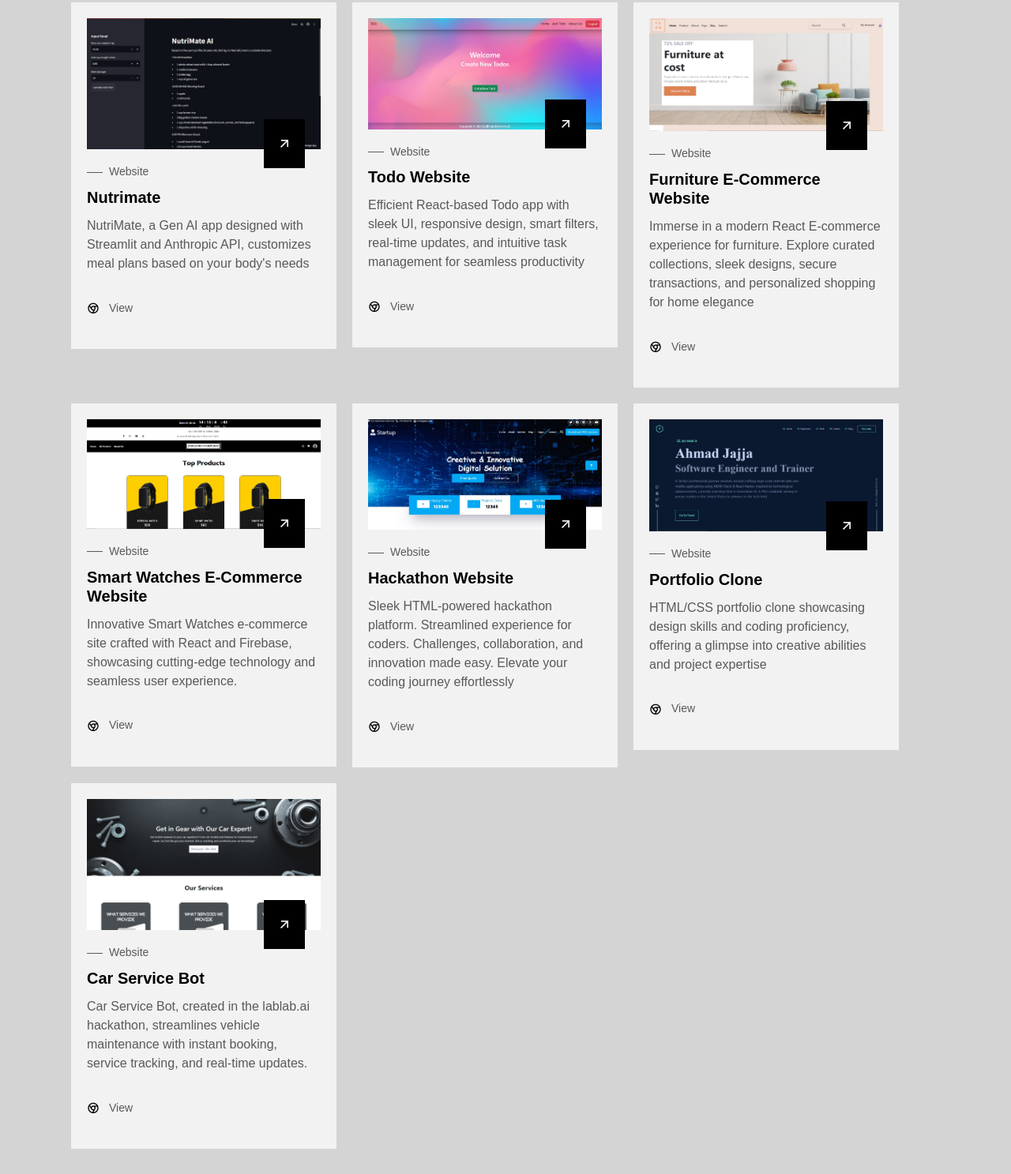
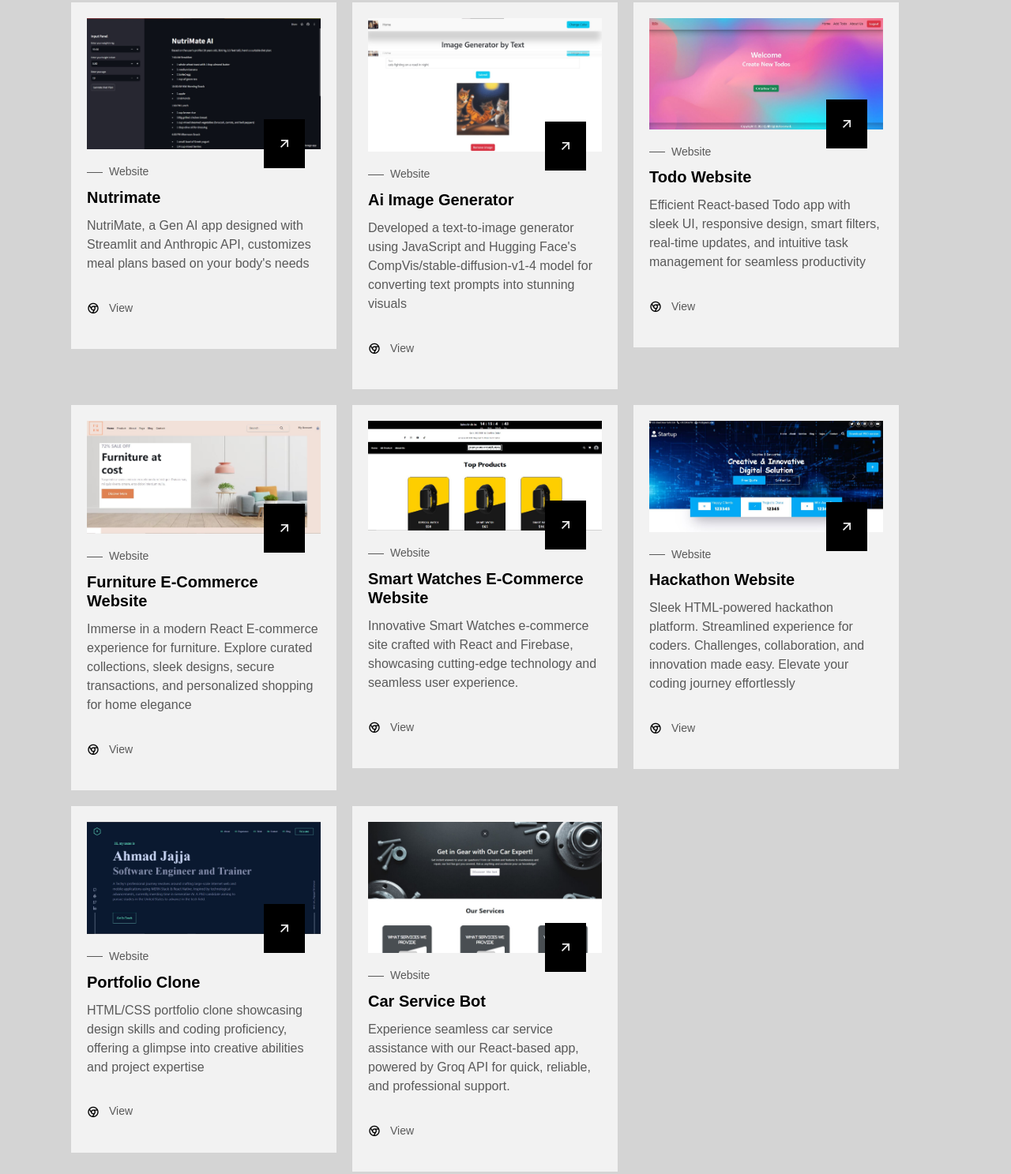
Before and after one commit to iammar99/My_Portfolio, a plain HTML site: page index.html in a window 1280 px wide. Shown: the part 2726-4213 px from the top of the page at 79% size. Drawn offline with nearby package versions, Linux system fonts and the light colour scheme; some packages are replaced by stand-ins of ours; a script that the page names is missing; a web font is replaced by a local one.

Commit message:
Projects Updated

```diff
--- a/index.html
+++ b/index.html
@@ -268,7 +268,8 @@
                             <i class="ri-send-plane-line"></i> Contact Me
                         </a>
 
-                        <a href="https://drive.google.com/file/d/1uke3MufhTqG5HCeREATZkPOYFnQ9EbQO/view?usp=sharing" target="_blank" class="button__ghost ">
+                        <a href="https://drive.google.com/file/d/1uke3MufhTqG5HCeREATZkPOYFnQ9EbQO/view?usp=sharing"
+                            target="_blank" class="button__ghost ">
                             Get Resume
                         </a>
                     </div>
@@ -376,12 +377,41 @@
                         <h2 class="projects__title">Nutrimate</h2>
 
                         <p class="projects__description">
-                            NutriMate, a Gen AI app designed with Streamlit and Anthropic API, customizes meal plans based on your body's needs
+                            NutriMate, a Gen AI app designed with Streamlit and Anthropic API, customizes meal plans
+                            based on your body's needs
                         </p>
                     </div>
 
                     <div class="projects__buttons">
                         <a href="https://nutrimate-ai.streamlit.app/" target="_blank" class="projects__link">
+                            <i class="ri-chrome-line"></i> View
+                        </a>
+                    </div>
+                </article>
+
+                <!-- Gen AI Image generator -->
+
+                <article class="projects__card genAi" data-name="genAi">
+                    <div class="projects__image">
+                        <img src="Assets/imageGenerator.jpg" alt="img" class="projects__img">
+
+                        <a class="projects__button button" target="_blank" href="https://ai-image-generator.surge.sh/">
+                            <i class="ri-arrow-right-up-line"></i>
+                        </a>
+                    </div>
+
+                    <div class="projects__content">
+                        <h3 class="projects__subtitle">Website</h3>
+                        <h2 class="projects__title">Ai Image Generator</h2>
+
+                        <p class="projects__description">
+                            Developed a text-to-image generator using JavaScript and Hugging Face's
+                            CompVis/stable-diffusion-v1-4 model for converting text prompts into stunning visuals
+                        </p>
+                    </div>
+
+                    <div class="projects__buttons">
+                        <a href="https://ai-image-generator.surge.sh/" target="_blank" class="projects__link">
                             <i class="ri-chrome-line"></i> View
                         </a>
                     </div>
@@ -556,13 +586,13 @@
                         <h2 class="projects__title">Car Service Bot</h2>
 
                         <p class="projects__description">
-                            Car Service Bot, created in the lablab.ai hackathon, streamlines vehicle maintenance with
-                            instant booking, service tracking, and real-time updates.
+                            Experience seamless car service assistance with our React-based app, powered by Groq API for
+                            quick, reliable, and professional support.
                         </p>
                     </div>
 
                     <div class="projects__buttons">
-                        <a href="https://car-service-bot.surge.sh/" target="_blank" class="projects__link">
+                        <a href="https://github.com/iammar99/car-service-bot" target="_blank" class="projects__link">
                             <i class="ri-chrome-line"></i> View
                         </a>
                     </div>
```
Also changed, not shown: Assets/imageGenerator.jpg (added).
